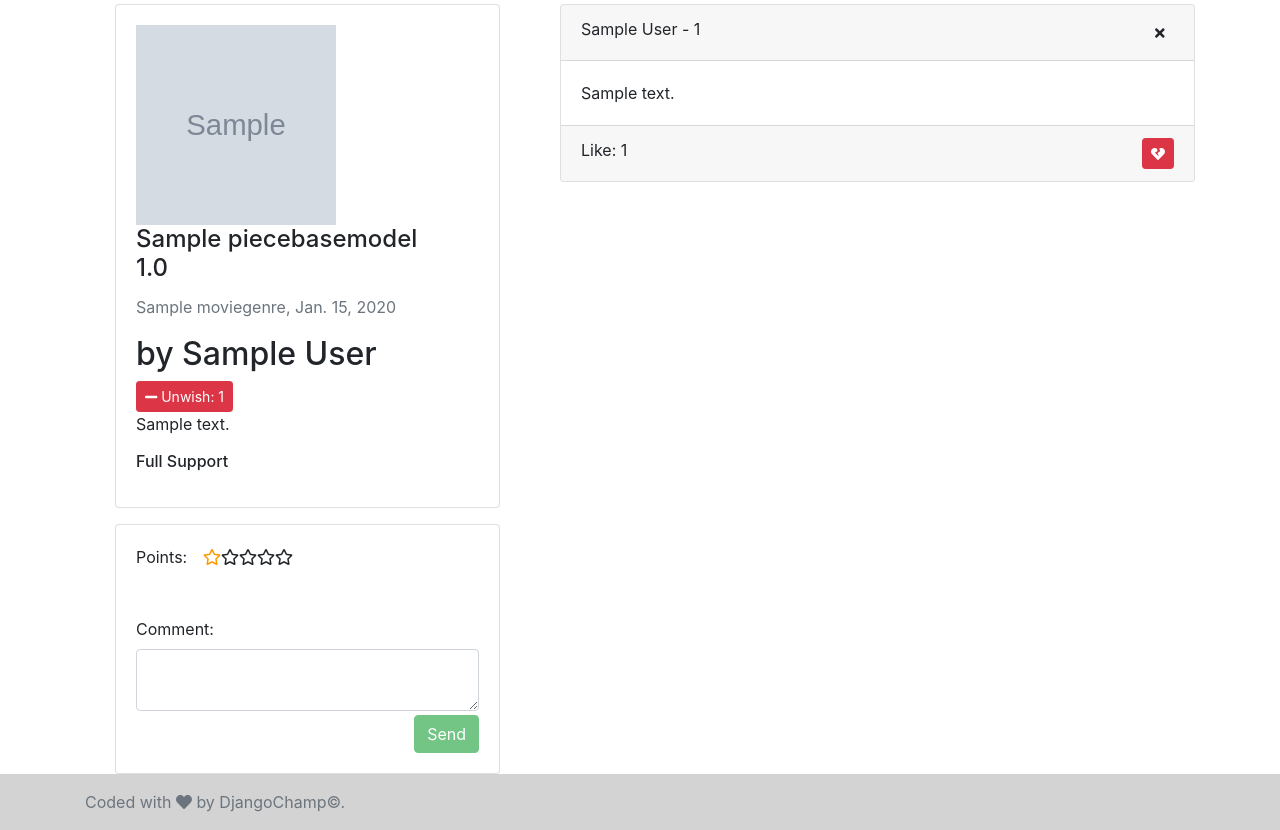
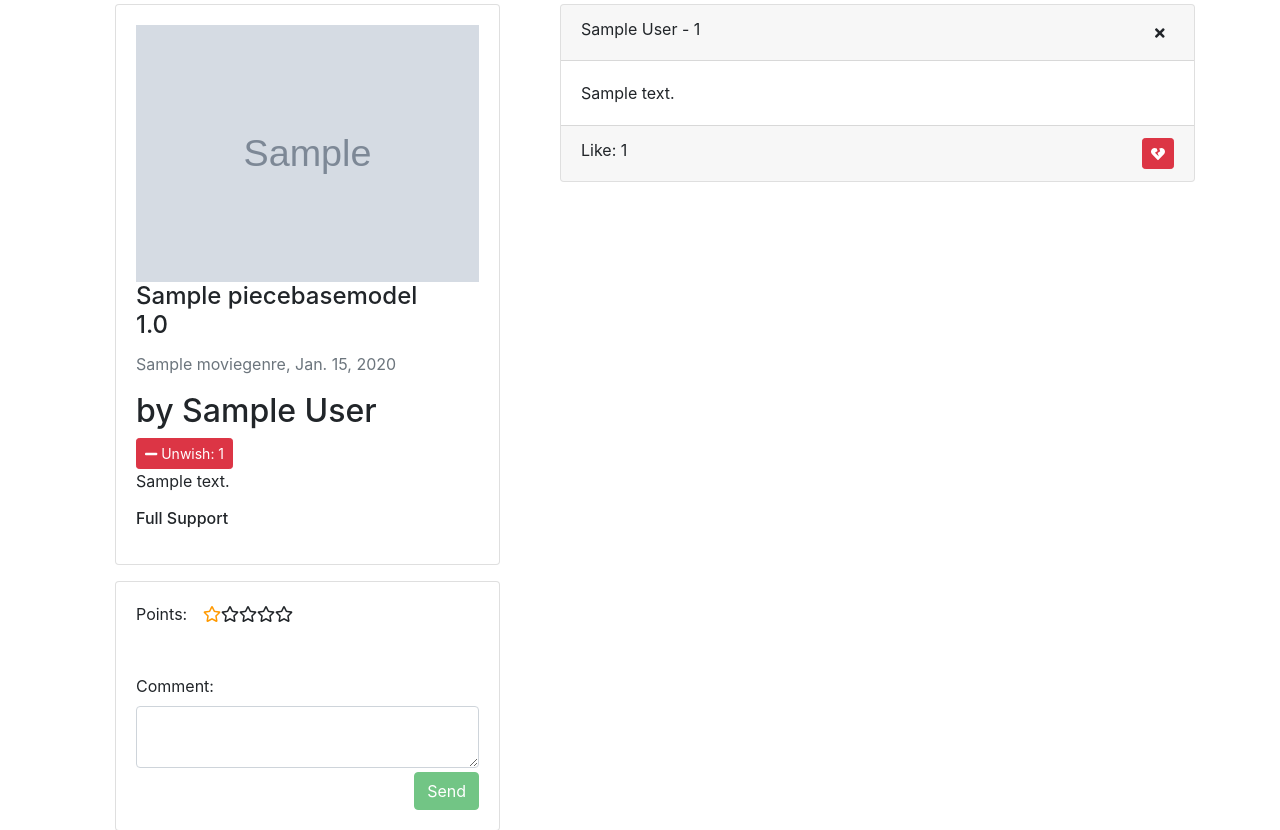
Before and after one commit to akalp/recomapp, a Django app: page /books/1 in a window 1280 px wide. Shown: the part 56-886 px from the top of the page. Run offline with Django 3.2, Linux system fonts and the light colour scheme; a user stored in the database is signed in; tables that the repository leaves empty hold one stand-in row (values such as "Sample post"); grey boxes marked "Sample" are stand-in pictures; some libraries are stand-ins or nearby versions.

Commit message:
REFACTOR img of piece in piece_detail.html

```diff
--- a/recom/templates/recom/piece_detail.html
+++ b/recom/templates/recom/piece_detail.html
@@ -36,7 +36,7 @@
                     <div id="piece-info" class="card">
                         <div class="card-body">
                             {% if object.photo %}
-                                <img src="{{ object.photo.url }}" class="card-image-top" height="200px" width="200px">
+                                <img src="{{ object.photo.url }}" class="card-image-top img-fluid">
                             {% endif %}
 
                             <h4 class="card-title">{{ object.name }}<br> <span id="avg_point">{{ object.avg_point|default:0 }}</span></h4>
```
